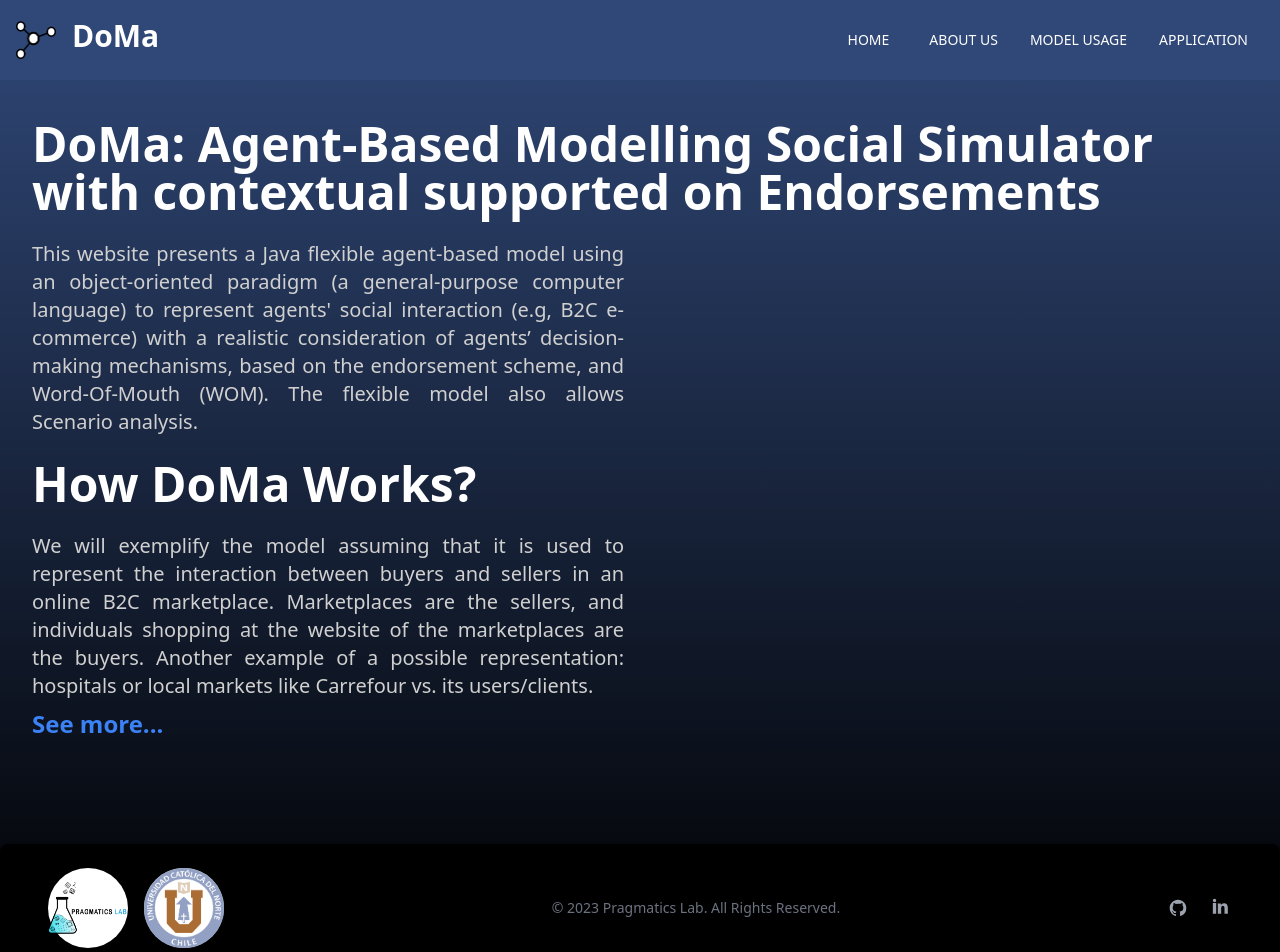
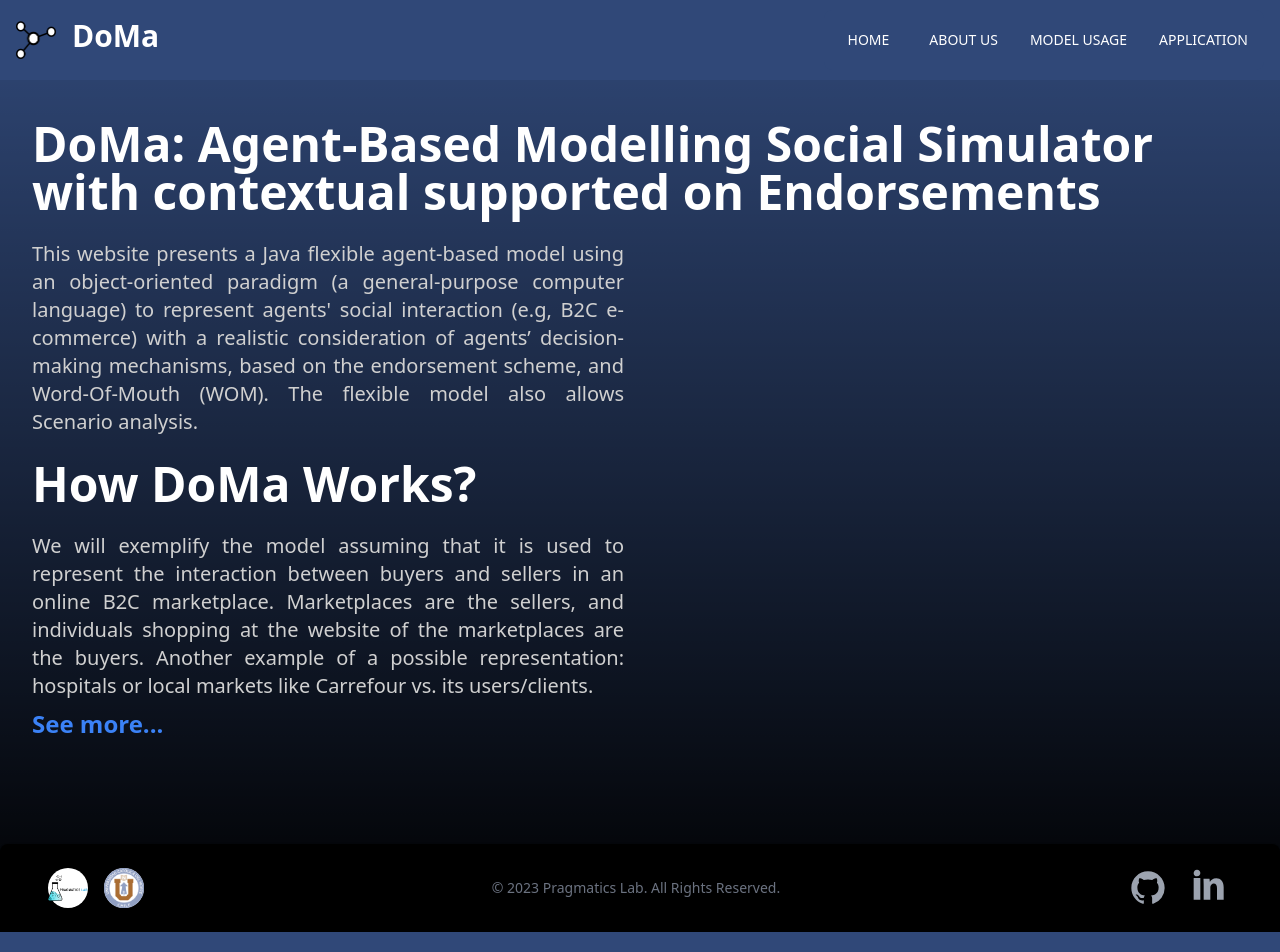
Before and after one commit to Shpm21/sbab-web, a Next.js app: page / in a window 1280 px wide. Shown: the top 952 px of the page. Built offline with nearby package versions, Linux system fonts and the light colour scheme.

Commit message:
change icon to GenericIcon component

```diff
--- a/components/Footer.tsx
+++ b/components/Footer.tsx
@@ -1,7 +1,6 @@
 import React from 'react'
-import Image from 'next/image'
 import { getLogoPragmatics, getLogoUcn } from '../utils/data'
-
+import GenericIcon from './GenericIcon'
 const Footer: React.FC = () => {
   const logoPragmatics = getLogoPragmatics()
   const logoUcn = getLogoUcn()
@@ -14,36 +13,20 @@ const Footer: React.FC = () => {
           md:justify-between md:space-x-4
         "
         >
-          <div
-            className="4 mb-6 flex
-            h-14 w-14 items-center
-             justify-center rounded-full bg-white shadow-md md:mb-0
-              md:h-20 md:w-20"
-          >
-            <a href="https://pragmaticslab.com/" className="flex items-center">
-              <Image
+          <GenericIcon
             src={logoPragmatics}
-                alt="Pragmaticslab"
             width={100}
             height={100}
+            href="https://pragmaticslab.com/"
+            alt="PragmaticsLab"
           />
-            </a>
-          </div>
-          <div
-            className="4 mb-6 flex
-            h-14 w-14 items-center
-             justify-center rounded-full bg-white shadow-md md:mb-0
-              md:h-20 md:w-20"
-          >
-            <a href="https://pragmaticslab.com/" className="flex items-center">
-              <Image
+          <GenericIcon
             src={logoUcn}
-                alt="Pragmaticslab"
             width={100}
             height={100}
+            href="https://www.ucn.cl/"
+            alt="UCN"
           />
-            </a>
-          </div>
         </div>
 
         <span className="text-sm text-gray-500 dark:text-gray-300 sm:text-center">
@@ -53,10 +36,11 @@ const Footer: React.FC = () => {
         <div className="mt-4 flex space-x-6 sm:justify-center md:mt-0">
           <a
             href="https://github.com/pragmaticslaboratory/SBABM"
-            className="text-gray-400 hover:text-gray-900 dark:hover:text-white"
+            className="text-gray-400 hover:text-gray-900 dark:hover:text-white
+            "
           >
             <svg
-              className="h-5 w-5"
+              className="h-10 w-10"
               fill="currentColor"
               viewBox="0 0 24 24"
               aria-hidden="true"
@@ -74,7 +58,7 @@ const Footer: React.FC = () => {
             className="text-gray-400 hover:text-gray-900 dark:hover:text-white"
           >
             <svg
-              className="h-5 w-5"
+              className="h-10 w-10"
               fill="currentColor"
               viewBox="0 0 24 24"
               aria-hidden="true"
@@ -87,7 +71,6 @@ const Footer: React.FC = () => {
             </svg>
             <span className="sr-only">LinkedIn account</span>
           </a>
-          {/*//a para linkedn*/}
           <a
             href="https://www.linkedin.com/company/pragmaticslab"
             className=""
--- a/components/Header.tsx
+++ b/components/Header.tsx
@@ -68,8 +68,10 @@ const Header: React.FC = () => {
           >
             <GenericIcon
               src={logoDoma}
-              width={100}
-              height={100}
+              width={80}
+              height={80}
+              href={'/'}
+              alt="Logo DoMa"
               transparent
               shadow={false}
             />
```
Lines whose indentation alone changed are shown as unchanged.
